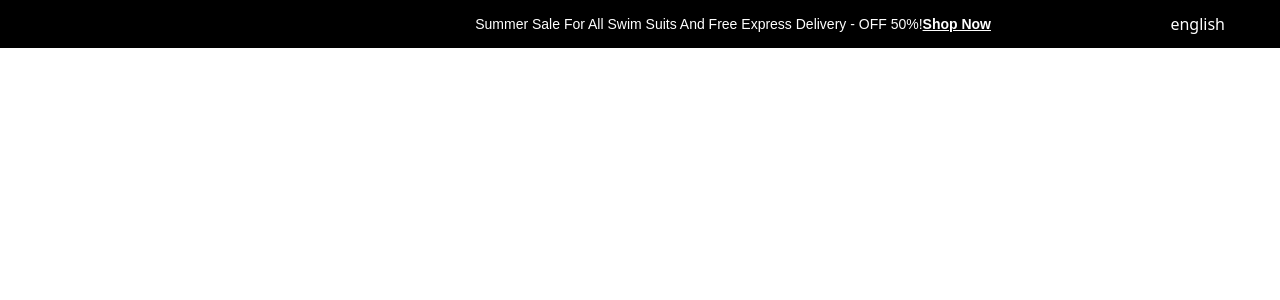
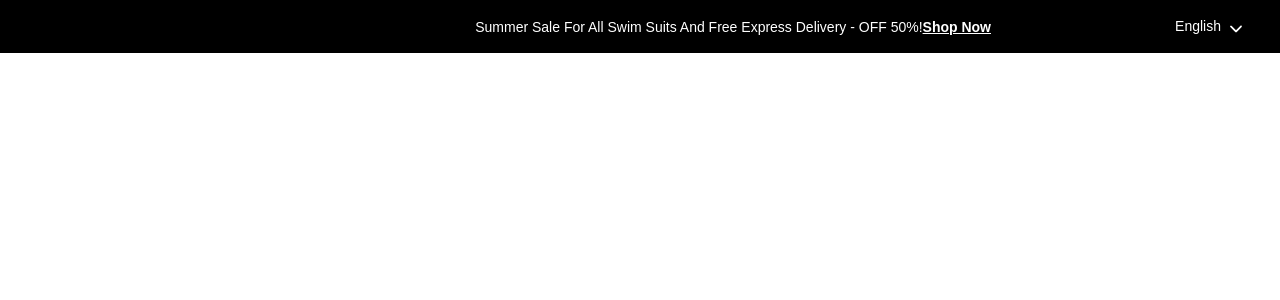
Before and after one commit to Roni006/exclusive, a React app: page / in a window 1280 px wide. Shown: the top 300 px of the page. Built offline with nearby package versions, Linux system fonts and the light colour scheme; the HTML template or start-up script is replaced by a standard one.

Commit message:
language switcher added in the topbar

```diff
--- a/package.json
+++ b/package.json
@@ -13,6 +13,7 @@
     "@tailwindcss/vite": "^4.1.17",
     "react": "^19.2.0",
     "react-dom": "^19.2.0",
+    "react-icons": "^5.5.0",
     "tailwindcss": "^4.1.17"
   },
   "devDependencies": {
--- a/src/components/Navbar/Navbar.jsx
+++ b/src/components/Navbar/Navbar.jsx
@@ -1,17 +1,49 @@
+import { useState } from "react";
+import { IoIosArrowDown } from "react-icons/io";
+const Navbar = () => {
+    const [lang, setLang] = useState(false);
+    const [value, setValue] = useState("English");
 
-
-const Navbar = () => {
+    // const handleValue = () => {
+    //     setValue("Bangla");
+    //     setLang(false);
+    // }
+    const handleValue = () => {
+        setValue(value === 'English' ? 'Bangla' : 'English');
+        setLang(false);
+    }
     return (
         <>
             <nav className='bg-[#000000]'>
                 <div className="container">
                     <div className="flex items-center py-3">
                         <div className=" w-[80%] text-end">
-                            <p className="text-[#ffffff] text-[14px] font-poppins leading-[21px]flex ">Summer Sale For All Swim Suits And Free Express Delivery - OFF 50%!
+                            <p className="text-[#ffffff] text-[14px] font-poppins leading-[21px] ">Summer Sale For All Swim Suits And Free Express Delivery - OFF 50%!
                                 <a href="#" className="font-semibold leading-6 underline">Shop Now</a></p>
                         </div>
                         <div className=" w-[20%] text-end">
-                            <p className="text-white">english</p>
+                            <div className="flex justify-end gap-2.5 ">
+                                <div className="flex flex-col p-1 rounded-[5px] relative">
+                                    <a href="#" className="text-[#ffffff] text-[14px] font-poppins leading-[21px] ">{value}</a>
+
+                                    {/* {
+                                        lang &&
+                                        <a href="#" className="absolute top-full left-0 px-2 bg-[#ef7d7d] text-[#ffffff] text-[14px] font-poppins leading-[21px] transition-all duration-200 opacity-100 scale-100 origin-top"
+                                        onClick={handleValue}>{value == 'Bangla' ? 'English' : 'Bangla'}</a>
+                                    } */}
+                                    <a
+                                        href="#"
+                                        onClick={handleValue}
+                                        className={`
+                                        absolute top-full left-0 px-2 bg-[#ef7d7d] text-[#ffffff] text-[14px] font-poppins leading-[21px] rounded-[5px] transition-all duration-200 origin-top
+                                        ${lang ? "opacity-100 scale-100 pointer-events-auto" : "opacity-0 scale-95 pointer-events-none"}
+                                        `}
+                                    >
+                                        {value == 'Bangla' ? 'English' : 'Bangla'}
+                                    </a>
+                                    <IoIosArrowDown onClick={() => setLang(!lang)} className="text-white text-[18px] cursor-pointer absolute top-2 -right-5" />
+                                </div>
+                            </div>
                         </div>
                     </div>
                 </div>
```
Also changed, not shown: 1 other file (tests, documents, lock files or other folders).
